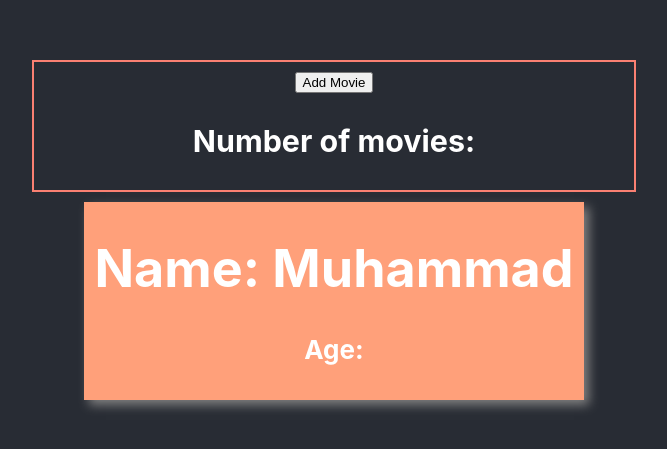
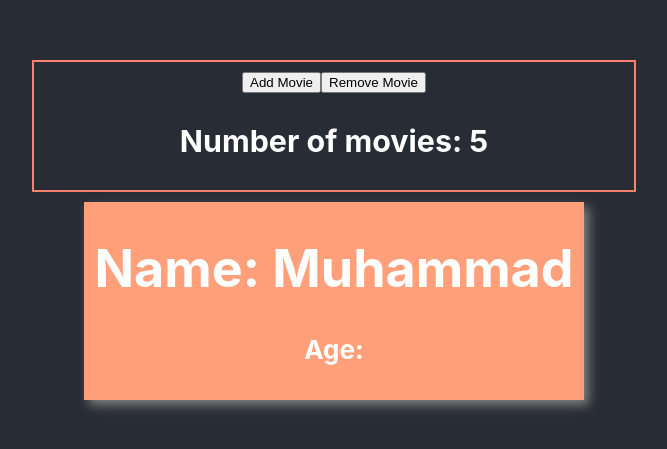
Before and after one commit to mdshahnewaz4767/react-recap-practice, a React (Create React App) app: page / in a window 1280 px wide. Shown: the part 165-614 px from the top of the page, without its empty margins (306-973 px from the left). Built offline with nearby package versions, Linux system fonts and the light colour scheme.

Commit message:
add useState

```diff
--- a/src/App.js
+++ b/src/App.js
@@ -1,4 +1,5 @@
 // import logo from './logo.svg'; //For logo
+import { useState } from 'react';
 import './App.css';
 
 function App() {
@@ -24,10 +25,13 @@ function MovieCounter(){
     border: '2px solid salmon',
     width: '600px'
   }
+  const [count, setCount] = useState(5);
+
   return (
     <div style={movieStyle}>
-      <button>Add Movie</button>
-      <h3>Number of movies: </h3>
+      <button onClick={() => {setCount(count + 1)}}>Add Movie</button>
+      <button onClick={() => {setCount(count - 1)}}>Remove Movie</button>
+      <h3>Number of movies: {count}</h3>
     </div>
   )
 }
```
